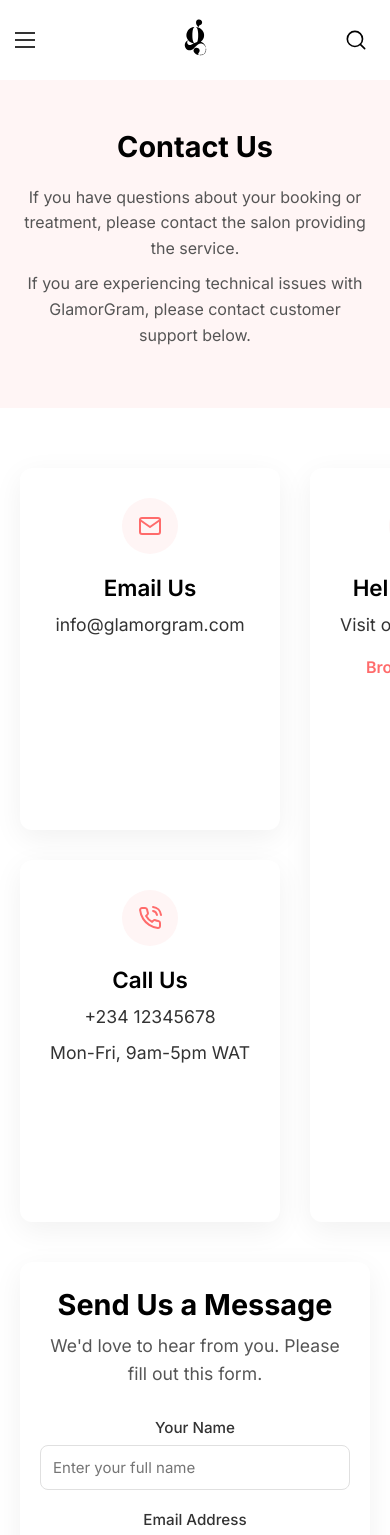
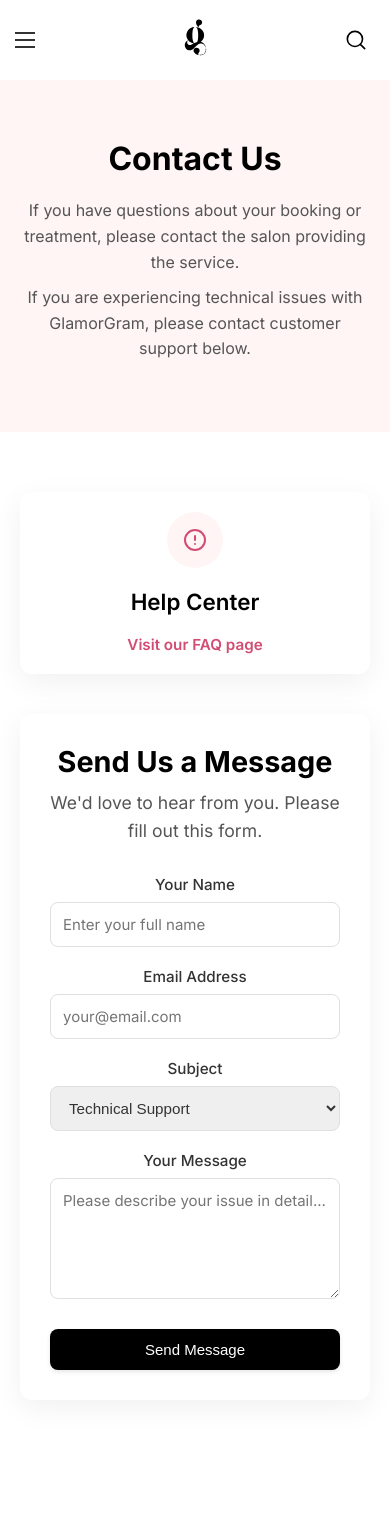
Before and after one commit to codedbymari/ggproject, a React (Create React App) app: page /contact in a window 390 px wide. Shown: the top 1535 px of the page. After the commit the page ends 1460 px from the top, so only its background shows below. Built offline with nearby package versions, Linux system fonts and the light colour scheme.

Commit message:
cleaned up contact us

```diff
--- a/src/pages/ContactUs/ContactUsPage.css
+++ b/src/pages/ContactUs/ContactUsPage.css
@@ -78,7 +78,7 @@
     height: 56px;
     border-radius: 50%;
     background-color: #FFF5F5;
-    color: #FF6B6B;
+    color: #D14D72;
     margin-bottom: 20px;
   }
 
@@ -102,7 +102,7 @@
 
   .contact-link {
     display: inline-block;
-    color: #FF6B6B;
+    color: #D14D72;
     text-decoration: none;
     font-weight: 600;
     margin-top: 10px;
@@ -305,23 +305,38 @@
     }
   }
 
+
+
+
   @media (max-width: 480px) {
-    .contact-hero {
-      padding: 50px 0;
+    .contact-info .contact-card {
+      flex: 1 1 100%;
     }
 
-    .contact-heading {
-      font-size: 1.8rem;
+    .contact-card {
+      padding: 20px;
     }
 
-    .contact-form-container {
-      padding: 25px 20px;
+    .form-group input,
+    .form-group select,
+    .form-group textarea {
+      font-size: 0.95rem;
+      padding: 12px 14px;
     }
 
-    .submit-button {
-      padding: 14px 20px;
+    .contact-link {
+      font-size: 0.95rem;
+    }
+
+    .success-message {
+      padding: 20px;
+    }
+
+    .success-message h3 {
+      font-size: 1.5rem;
+    }
+
+    .success-message p {
       font-size: 1rem;
     }
-
-
   }
--- a/src/pages/ContactUs/ContactUsPage.js
+++ b/src/pages/ContactUs/ContactUsPage.js
@@ -58,27 +58,7 @@ const ContactPage = () => {
           <div className="container">
             <div className="contact-grid">
               <div className="contact-info">
-                <div className="contact-card">
-                  <div className="contact-icon">
-                    <svg xmlns="http://www.w3.org/2000/svg" width="24" height="24" viewBox="0 0 24 24" fill="none" stroke="currentColor" strokeWidth="2" strokeLinecap="round" strokeLinejoin="round">
-                      <path d="M4 4h16c1.1 0 2 .9 2 2v12c0 1.1-.9 2-2 2H4c-1.1 0-2-.9-2-2V6c0-1.1.9-2 2-2z"></path>
-                      <polyline points="22,6 12,13 2,6"></polyline>
-                    </svg>
-                  </div>
-                  <h3>Email Us</h3>
-                  <p>info@glamorgram.com</p>
-                </div>
 
-                <div className="contact-card">
-                  <div className="contact-icon">
-                    <svg xmlns="http://www.w3.org/2000/svg" width="24" height="24" viewBox="0 0 24 24" fill="none" stroke="currentColor" strokeWidth="2" strokeLinecap="round" strokeLinejoin="round">
-                      <path d="M15.05 5A5 5 0 0 1 19 8.95M15.05 1A9 9 0 0 1 23 8.94m-1 7.98v3a2 2 0 0 1-2.18 2 19.79 19.79 0 0 1-8.63-3.07 19.5 19.5 0 0 1-6-6 19.79 19.79 0 0 1-3.07-8.67A2 2 0 0 1 4.11 2h3a2 2 0 0 1 2 1.72 12.84 12.84 0 0 0 .7 2.81 2 2 0 0 1-.45 2.11L8.09 9.91a16 16 0 0 0 6 6l1.27-1.27a2 2 0 0 1 2.11-.45 12.84 12.84 0 0 0 2.81.7A2 2 0 0 1 22 16.92z"></path>
-                    </svg>
-                  </div>
-                  <h3>Call Us</h3>
-                  <p>+234 12345678</p>
-                  <p className="text-muted">Mon-Fri, 9am-5pm WAT </p>
-                </div>
 
                 <div className="contact-card">
                   <div className="contact-icon">
@@ -89,8 +69,7 @@ const ContactPage = () => {
                     </svg>
                   </div>
                   <h3>Help Center</h3>
-                  <p>Visit our FAQ page</p>
-                  <a href="/faq" className="contact-link">Browse FAQs</a>
+                  <a href="/faq" className="contact-link">Visit our FAQ page</a>
                 </div>
               </div>
 
```
